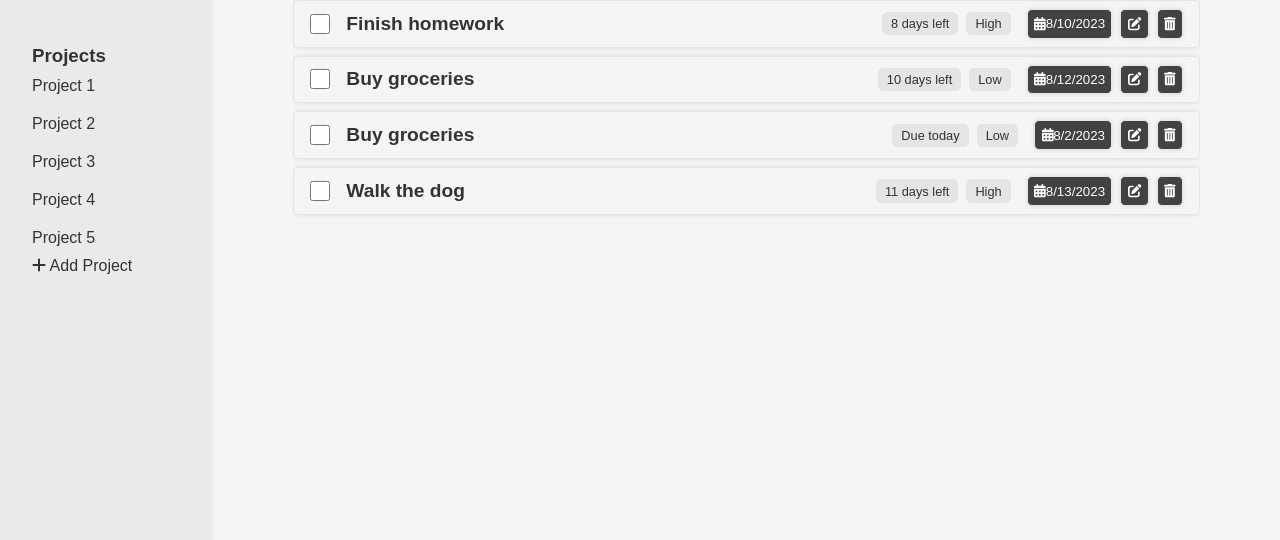
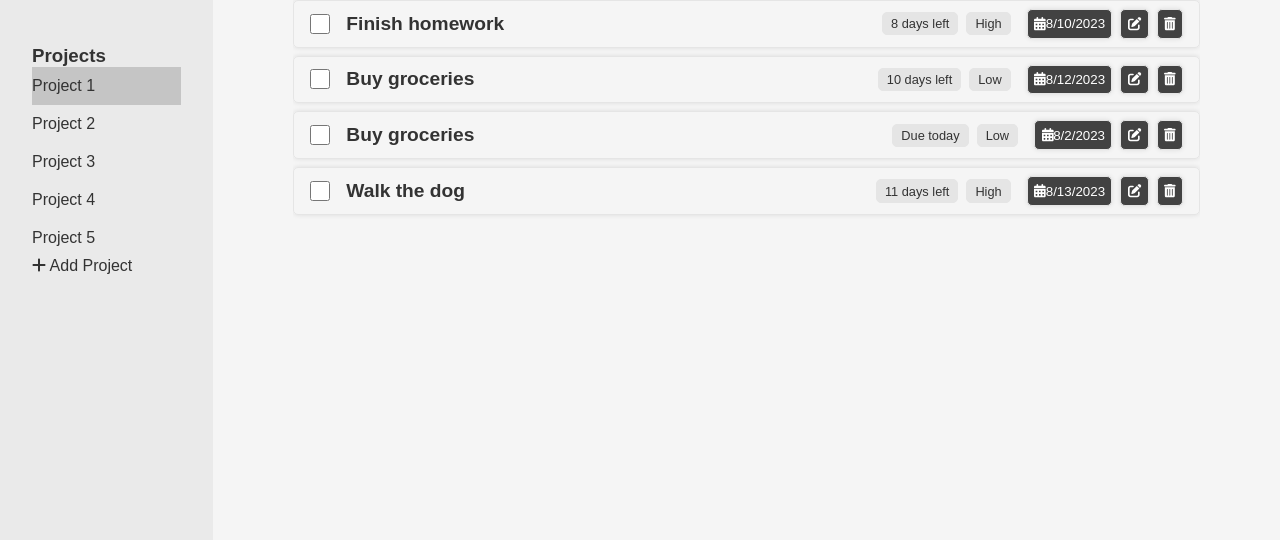
Before and after one commit to JamieYau/to-do-list, a website built with webpack: page src/template.html in a window 1280 px wide. Both pictures are taken after a click on the item "Project 1". Shown: the part 213-753 px from the top of the page. Built offline with nearby package versions, Linux system fonts and the light colour scheme.

Commit message:
Add styling for active project

```diff
--- a/src/modules/app.js
+++ b/src/modules/app.js
@@ -20,6 +20,13 @@ const addSidebarListeners = (projects) => {
   const projectListItems = document.querySelectorAll(".project-list-item");
   projectListItems.forEach((item) => {
     item.addEventListener("click", () => {
+      // Remove the active class from all project list items
+      projectListItems.forEach((item) => {
+        item.classList.remove("active");
+      });
+      // Add the active class to the clicked project list item
+      item.classList.add("active");
+
       // Get the project ID from the dataset attribute
       const projectId = item.dataset.id;
       // Find the corresponding project object from the projects array
--- a/src/style.css
+++ b/src/style.css
@@ -76,6 +76,10 @@ header {
 
 .hover {
   background-color: #e5e5e5;
+}
+
+.active {
+  background-color: #c5c5c5;
 }
 
 /* Content */
```
